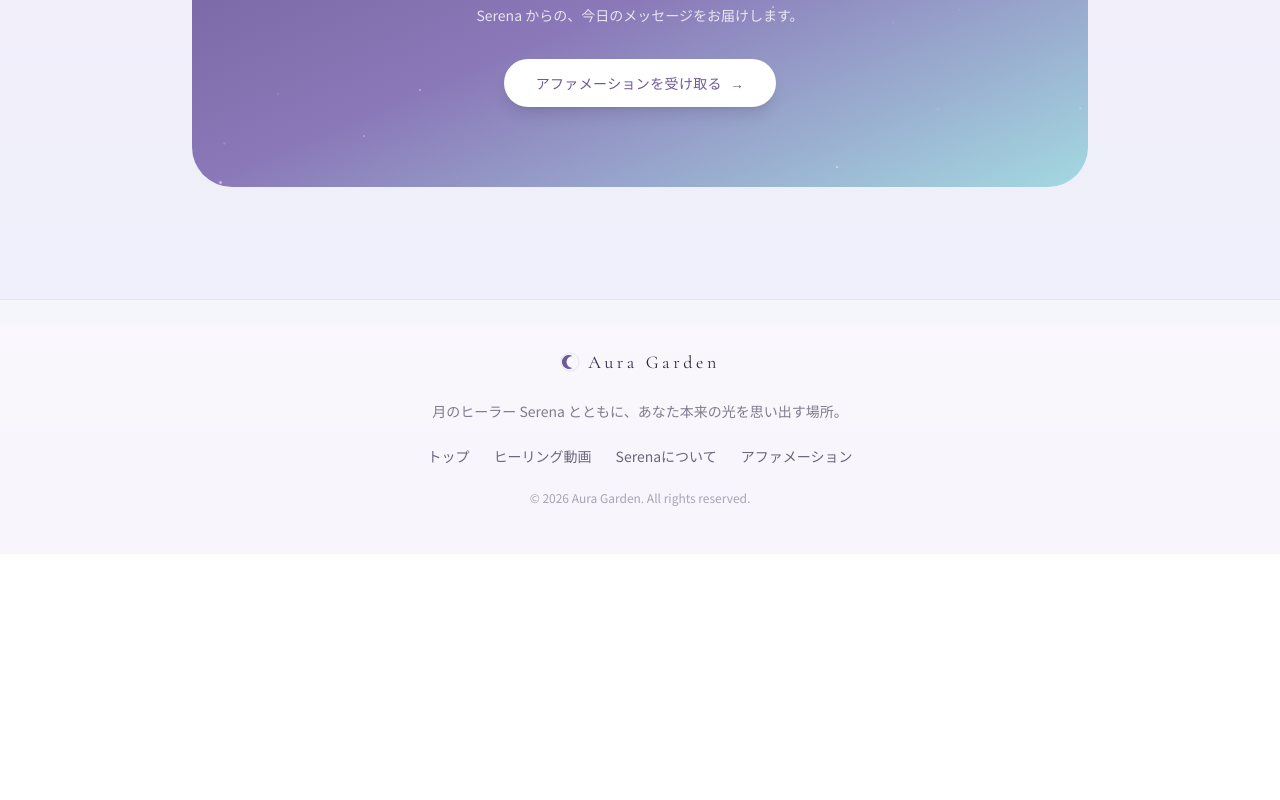
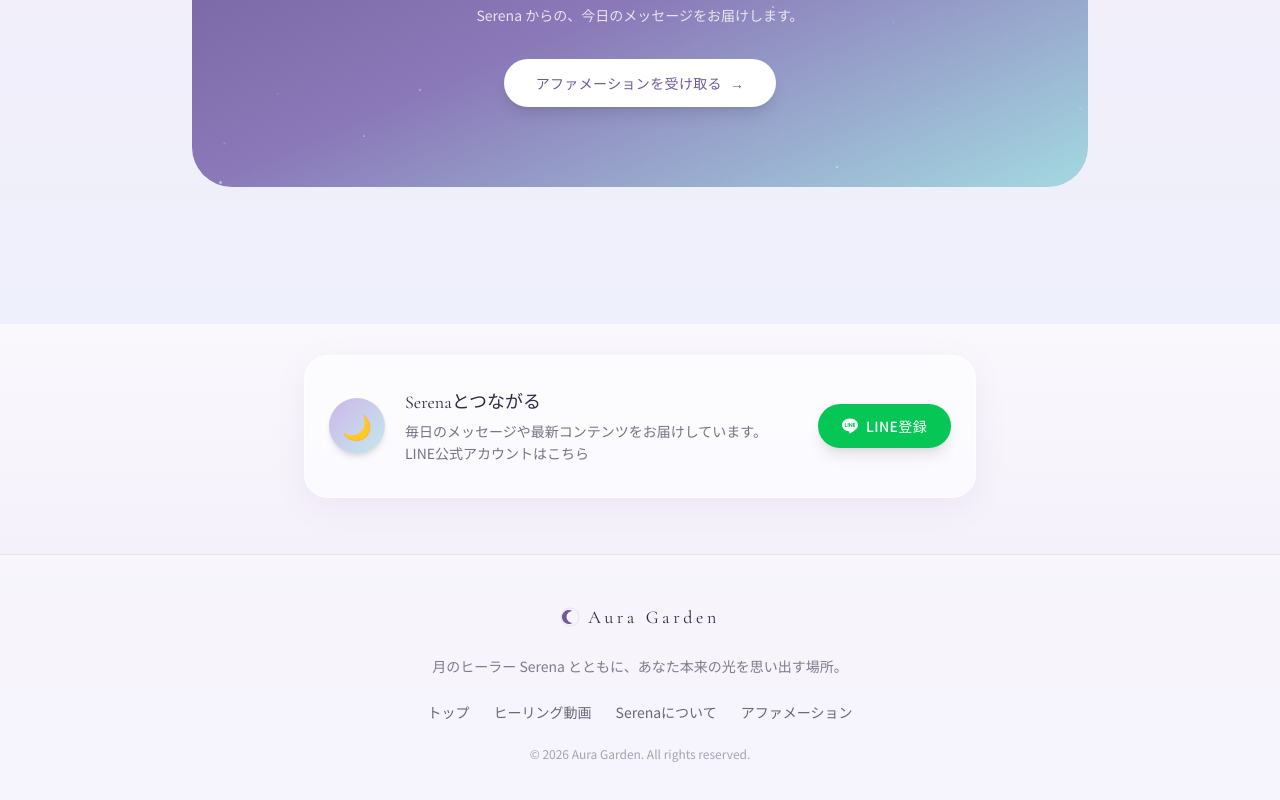
Before and after one commit to sincere1229/aura-garden, a Next.js app: page / in a window 1280 px wide. Shown: the part 2876-3676 px from the top of the page. Before the commit the page ends 3430 px from the top, so only its background shows below. Built offline with nearby package versions, Linux system fonts and the light colour scheme.

Commit message:
Update layout.tsx

```diff
--- a/src/app/layout.tsx
+++ b/src/app/layout.tsx
@@ -2,6 +2,7 @@ import type { Metadata } from "next";
 import "./globals.css";
 import Header from "@/components/Header";
 import Footer from "@/components/Footer";
+import LineBanner from "@/components/LineBanner";
 
 export const metadata: Metadata = {
   title: {
@@ -45,6 +46,8 @@ export default function RootLayout({
       <body className="min-h-full flex flex-col">
         <Header />
         <main className="flex-1">{children}</main>
+        {/* LINE導線：全ページ共通 */}
+        <LineBanner />
         <Footer />
       </body>
     </html>
```
